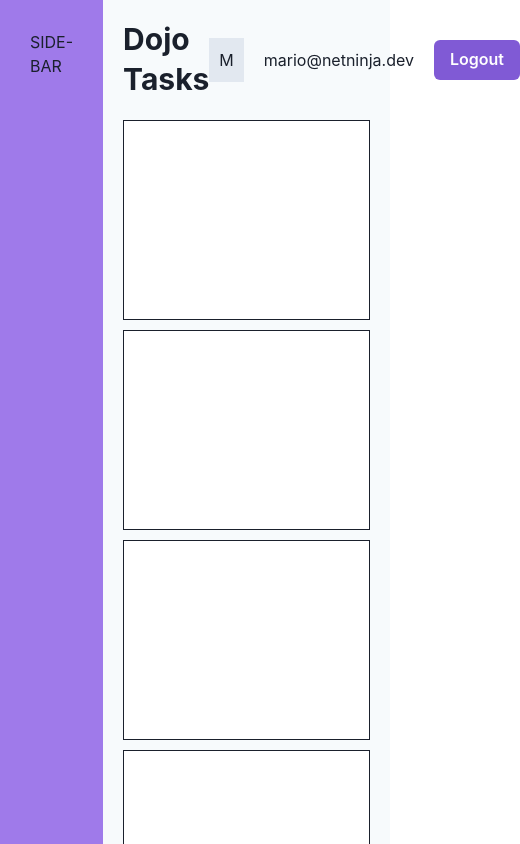
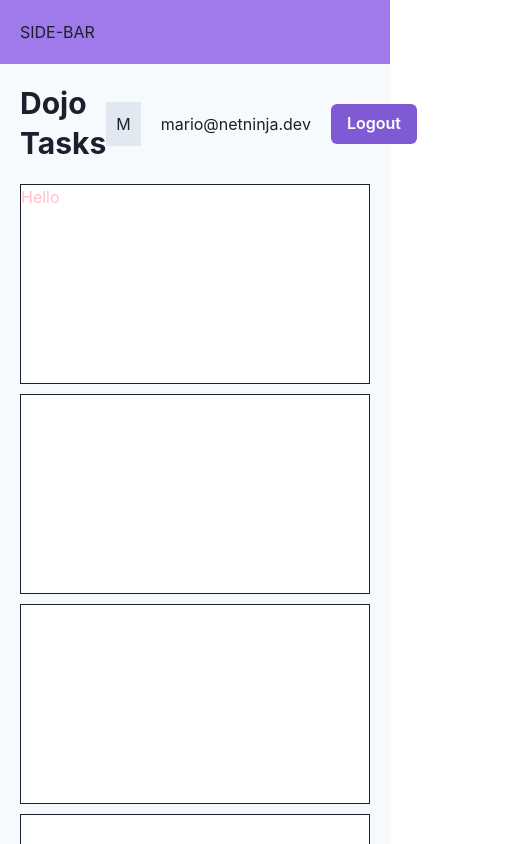
Before and after one commit to tvviem/vite-react-chakra-ui-learn, a React (Vite) app: page / in a window 390 px wide. Shown: the top 844 px of the page, 520 px wide, since content can reach past the window. Built offline with nearby package versions, Linux system fonts and the light colour scheme.

Commit message:
3.1 - Responsive Styles for components

```diff
--- a/src/layout/RootLayout.tsx
+++ b/src/layout/RootLayout.tsx
@@ -7,14 +7,14 @@ const RootLayout = () => {
     <Grid templateColumns="repeat(6, 1fr)" bg="gray.50">
       <GridItem
         as="aside"
-        colSpan={1}
+        colSpan={{ base: 6, md: 2, xl: 1 }}
         bg="purple.400"
-        minHeight="100vh"
-        padding="30px"
+        minHeight={{ lg: '100vh' }}
+        p={{ base: '20px', md: '30px' }}
       >
         <span>SIDE-BAR</span>
       </GridItem>
-      <GridItem as="main" colSpan={5} padding="10px">
+      <GridItem as="main" colSpan={{ base: 6, md: 4, xl: 5 }} padding="10px">
         <Navbar />
         <Outlet />
       </GridItem>
--- a/src/pages/Dashboard.tsx
+++ b/src/pages/Dashboard.tsx
@@ -1,9 +1,11 @@
-import { Box, SimpleGrid } from '@chakra-ui/react';
+import { Box, SimpleGrid, Text } from '@chakra-ui/react';
 
 const Dashboard = () => {
   return (
     <SimpleGrid padding="10px" spacing="10px" minChildWidth="180px">
-      <Box bg="white" h="200px" border="1px solid"></Box>
+      <Box bg="white" h="200px" border="1px solid">
+        <Text color={{ base: 'pink', md: 'blue', lg: 'green' }}>Hello</Text>
+      </Box>
       <Box bg="white" h="200px" border="1px solid"></Box>
       <Box bg="white" h="200px" border="1px solid"></Box>
       <Box bg="white" h="200px" border="1px solid"></Box>
```
